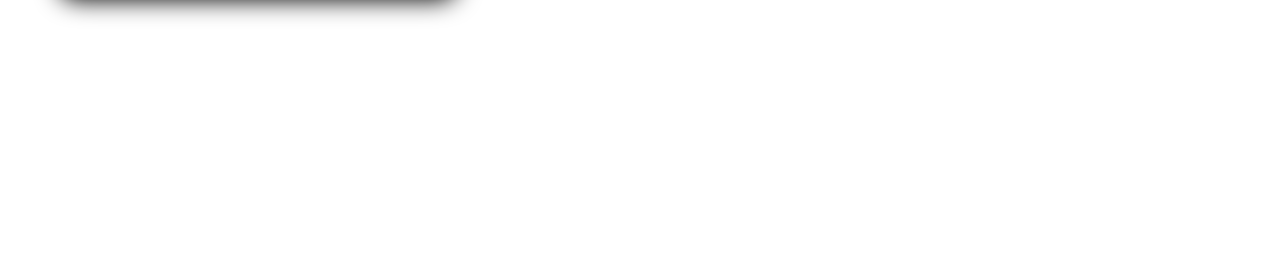
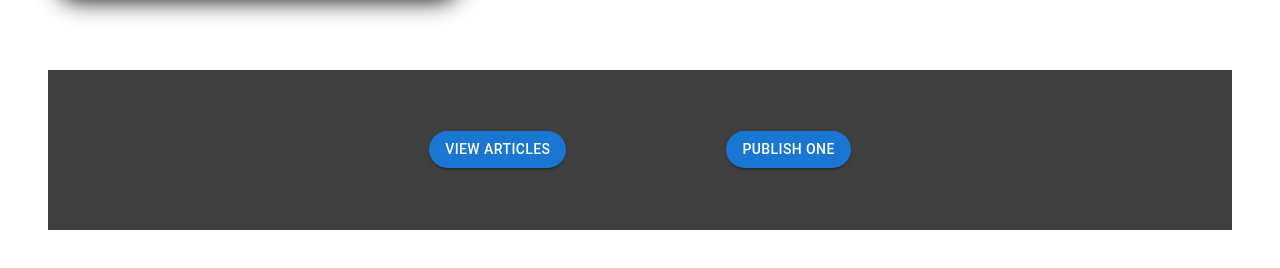
Before and after one commit to DHughes666/MERNG_Uno_II, a React (Create React App) app in the folder front-end/: page / in a window 1280 px wide. Shown: the part 1707-1975 px from the top of the page. Before the commit the page ends 1745 px from the top, so only its background shows below. Built offline with nearby package versions, Linux system fonts and the light colour scheme.

Commit message:
front-end ...Footer ...on point

```diff
--- a/front-end/src/components/home/Homepage-styles.ts
+++ b/front-end/src/components/home/Homepage-styles.ts
@@ -28,5 +28,16 @@
     image: {
         boxShadow: "10px 10px 25px #000",
         borderRadius: 20,
-    }
+    },
+    footerContainer: {
+        bgcolor: "#404040",
+        display: 'flex',
+        alignItems: 'center',
+        height: "20vh",
+        justifyContent: 'center',
+        gap: 20,
+    },
+    footerBtn: {
+        borderRadius: 10,
+    },
 }
--- a/front-end/src/components/home/Homepage.tsx
+++ b/front-end/src/components/home/Homepage.tsx
@@ -1,6 +1,6 @@
 import {Box, Typography} from '@mui/material'
 import { homepageStyles } from './Homepage-styles';
-import {FaBlogger} from 'react-icons/fa'
+import Footer from './footer';
 
 const Homepage = () => {
     return (
@@ -38,6 +38,7 @@
                     Write and Share your Blog with Millions of People
                 </Typography>
             </Box>
+            <Footer />
         </Box>
 
     )
--- /dev/null
+++ b/front-end/src/components/home/footer.tsx
@@ -0,0 +1,15 @@
+import {Box, Button} from "@mui/material"
+import { homepageStyles } from "./Homepage-styles"
+
+const Footer = () => {
+    return <Box sx={homepageStyles.footerContainer}>
+        <Button variant="contained" sx={homepageStyles.footerBtn}>
+            View Articles
+        </Button>
+        <Button variant="contained" sx={homepageStyles.footerBtn}>
+            Publish One
+        </Button>
+    </Box>
+}
+
+export default Footer;
```
Also changed, not shown: front-end/package.json (+4 -4 lines).
